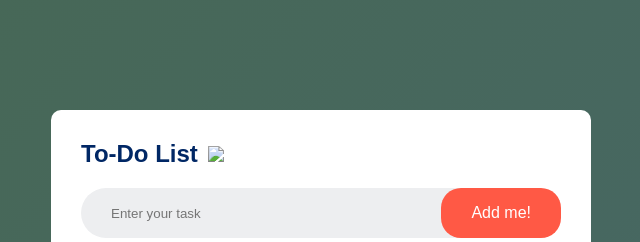
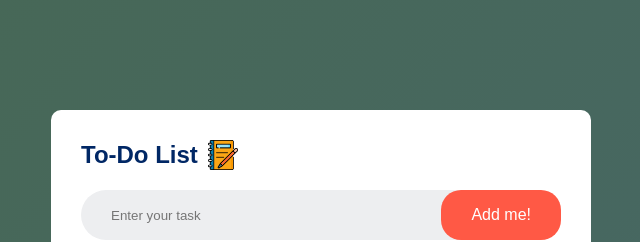
Before and after one commit to sainiparshant/To-do-list-app, a plain HTML site: page index.html in a window 1280 px wide. Shown: the top 242 px of the page, without its empty margins (319-959 px from the left). Drawn offline with Linux system fonts and the light colour scheme.

Commit message:
Update index.html

```diff
--- a/index.html
+++ b/index.html
@@ -9,7 +9,7 @@
 <body>
     <div class="container">
         <div class="app-container">
-            <h2>To-Do List  <img src="/images/icon.png"></h2>
+            <h2>To-Do List  <img src="icon.png"></h2>
 
             <div class="row">
                 <input type="text" placeholder="Enter your task" id="input-task">
```
